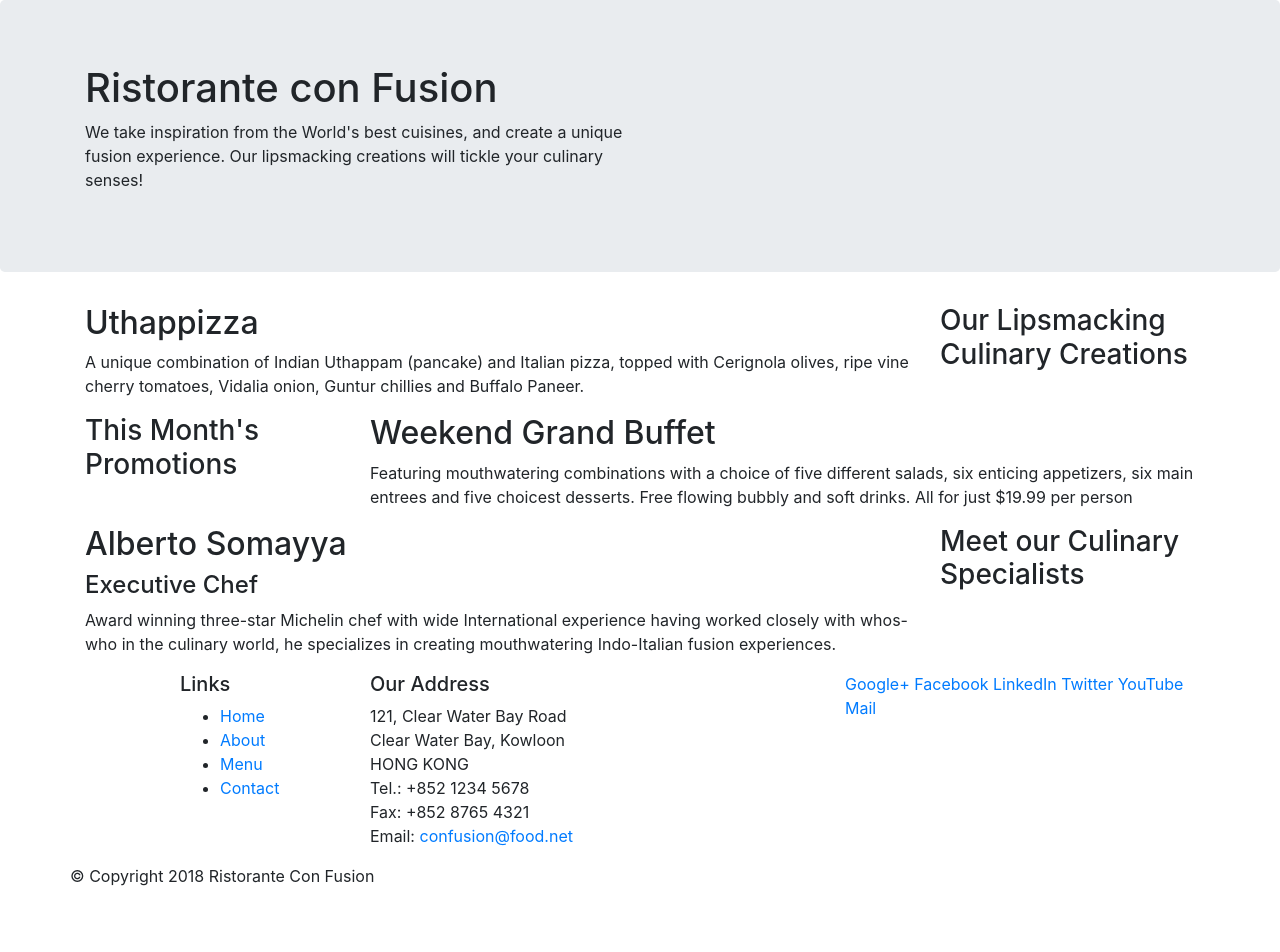
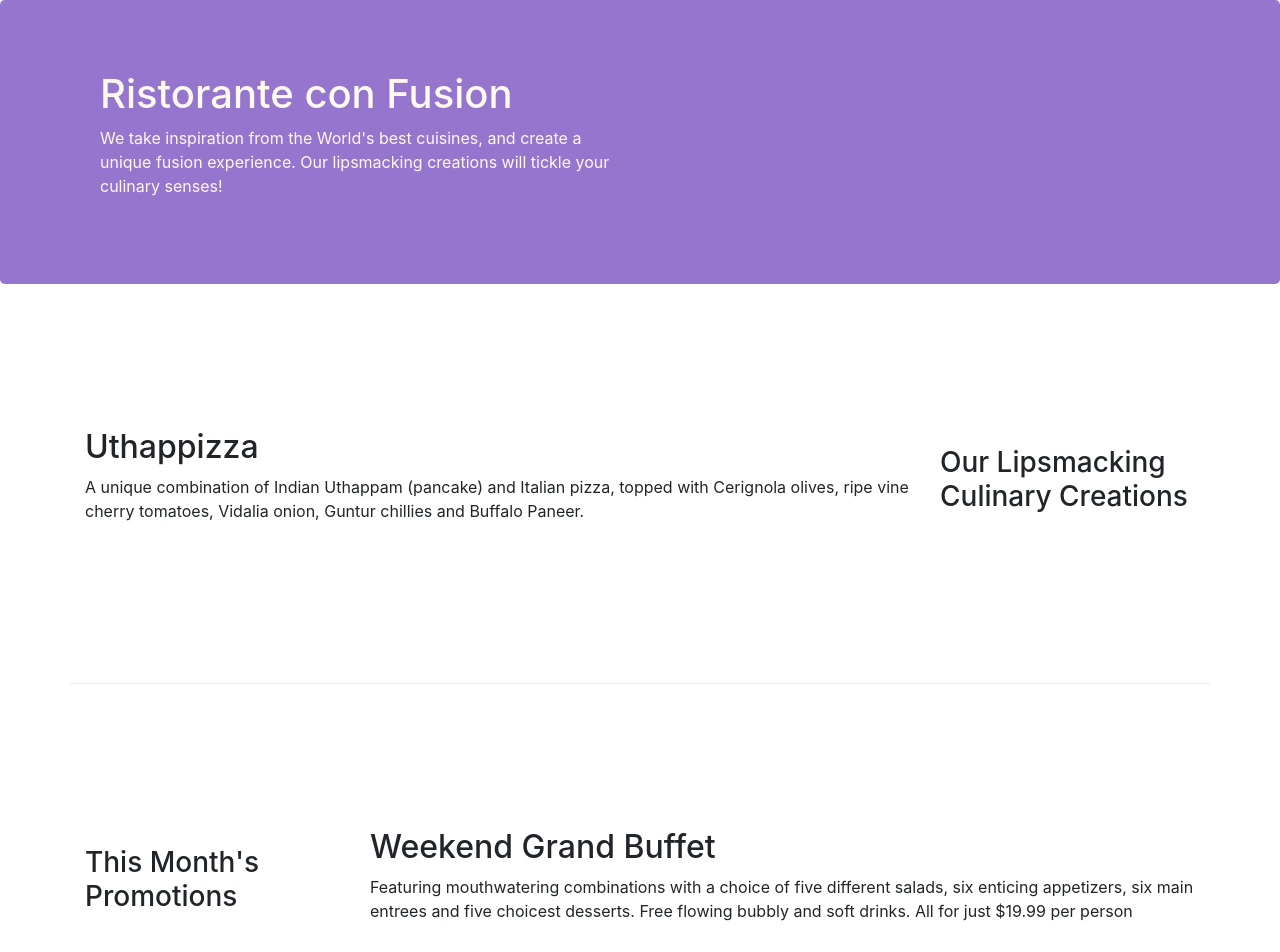
Before and after one commit to DuyTan11121998/Bootstrap4, a website: page index.html in a window 1280 px wide. Shown: the top 952 px of the page. Before the commit the page ends 904 px from the top, so only its background shows below. Drawn offline with nearby package versions, Linux system fonts and the light colour scheme.

Commit message:
Bootstrap Grid Part 2

```diff
--- /dev/null
+++ b/css/styles.css
@@ -0,0 +1,28 @@
+.row-header{
+    margin: 0px auto;
+    padding: 0px auto;
+}
+
+.row-content{
+    margin: opx auto;
+    padding: 50px 0px 50px 0px;
+    border-bottom: 1px ridge;
+    min-height: 400px;
+}
+
+.footer{
+    background-color: #D1C4E9;
+    margin: 0px auto;
+    padding: 20px 0px 20px 0px;
+}
+.jumbotron{
+    padding:70px 30px 70px 30px;
+    margin: 0px auto;
+    background: #9575CD;
+    color: floralwhite;
+}
+.address{
+    font-size: 80%;
+    margin: 0px;
+    color: #0f0f0f;
+}
--- a/index.html
+++ b/index.html
@@ -10,7 +10,7 @@
 
     <!-- Bootstrap CSS-->
     <link rel="stylesheet" href="node_modules/bootstrap/dist/css/bootstrap.min.css">
-
+    <link rel="stylesheet" href="css/styles.css">
     <title>Ristorante Con Fusion</title>
 </head>
 
@@ -18,7 +18,7 @@
 
     <header class="jumbotron">
         <div class="container">
-            <div class="row">
+            <div class="row row-header">
                 <div class="col-12 col-sm-6">
                     <h1>Ristorante con Fusion</h1>
                     <p>We take inspiration from the World's best cuisines, and create a unique fusion experience. Our
@@ -31,7 +31,7 @@
     </header>
 
     <div class="container">
-        <div class="row">
+        <div class="row row-content align-items-center">
             <div class="col-12 col-sm-4 order-sm-last col-md-3">
                 <h3>Our Lipsmacking Culinary Creations</h3>
             </div>
@@ -43,7 +43,7 @@
         </div>
 
 
-        <div class="row">
+        <div class="row row-content align-items-center">
             <div class="col-12 col-sm-4 col-md-3">
                 <h3>This Month's Promotions</h3>
             </div>
@@ -55,7 +55,7 @@
             </div>
         </div>
 
-        <div class="row">
+        <div class="row row-content align-items-center">
             <div class="col-12 col-sm-4 order-sm-last col-md-3">
                 <h3>Meet our Culinary Specialists</h3>
             </div>
@@ -69,12 +69,12 @@
         </div>
     </div>
 
-    <footer>
+    <footer class="footer">
         <div class="container">
             <div class="row">
                 <div class="col-4 offset-1 col-sm-2">
                     <h5>Links</h5>
-                    <ul>
+                    <ul class="list-unstyled">
                         <li><a href="#">Home</a></li>
                         <li><a href="#">About</a></li>
                         <li><a href="#">Menu</a></li>
@@ -83,7 +83,7 @@
                 </div>
                 <div class="col-7 col-sm-5">
                     <h5>Our Address</h5>
-                    <address>
+                    <address class="address">
                         121, Clear Water Bay Road<br>
                         Clear Water Bay, Kowloon<br>
                         HONG KONG<br>
@@ -92,8 +92,8 @@
                         Email: <a href="mailto:confusion@food.net">confusion@food.net</a>
                     </address>
                 </div>
-                <div class="col-12 col-sm-4">
-                    <div>
+                <div class="col-12 col-sm-4 align-self-center">
+                    <div class="text-center">
                         <a href="http://google.com/+">Google+</a>
                         <a href="http://www.facebook.com/profile.php?id=">Facebook</a>
                         <a href="http://www.linkedin.com/in/">LinkedIn</a>
@@ -103,7 +103,7 @@
                     </div>
                 </div>
             </div>
-            <div class="row">
+            <div class="row justify-content-center">
                 <div class="col=auto">
                     <p>© Copyright 2018 Ristorante Con Fusion</p>
                 </div>
```
